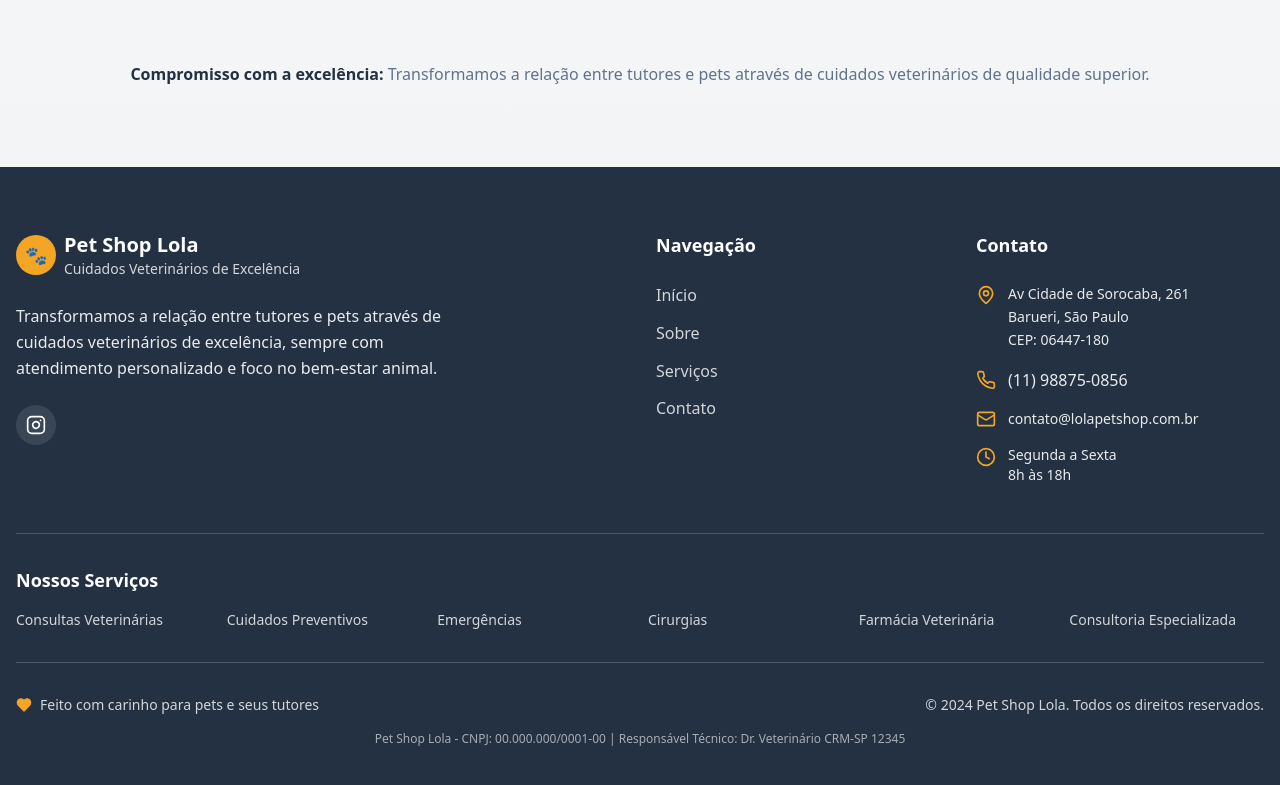
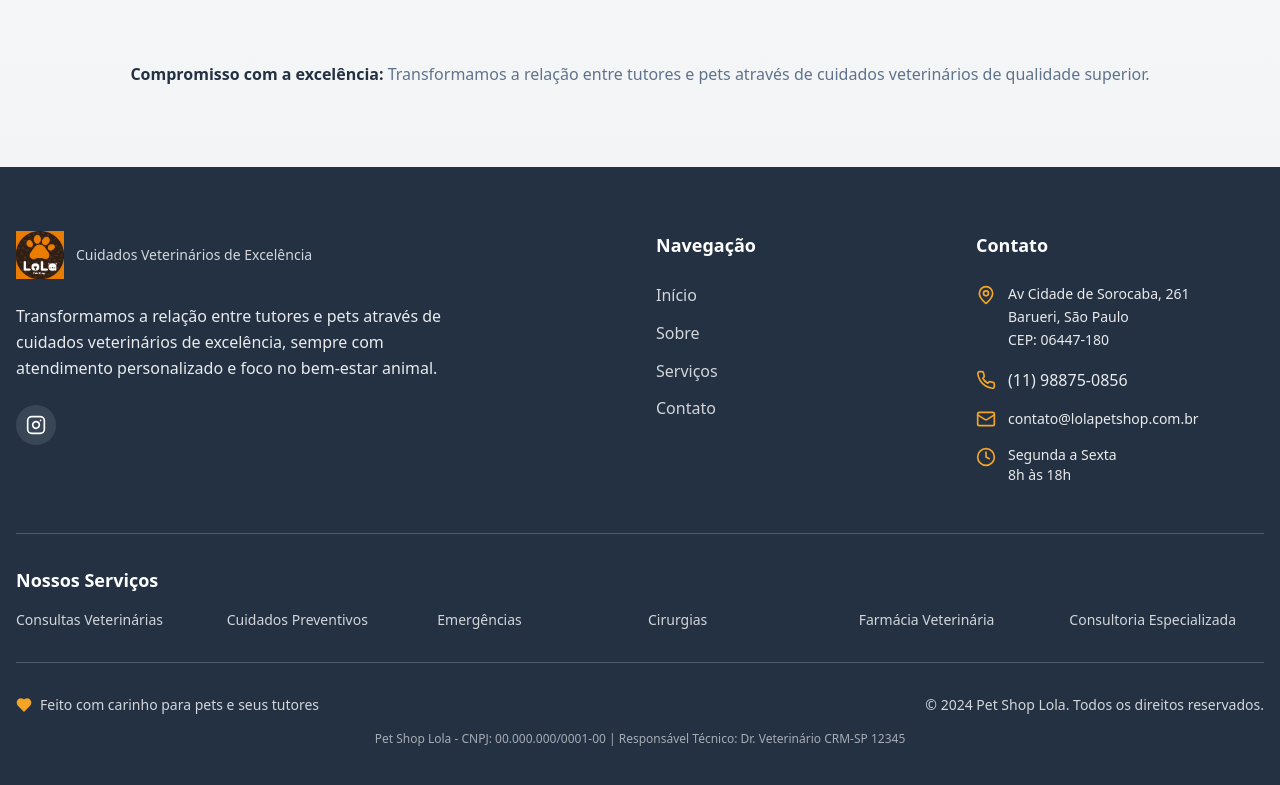
Before and after one commit to Agensy/pet-care-catalyst, a React (Vite) app: page / in a window 1280 px wide. Shown: the part 8714-9499 px from the top of the page. Built offline with nearby package versions, Linux system fonts and the light colour scheme.

Commit message:
Update footer logo
Altera o logo no rodapé do site.

```diff
--- a/src/components/Footer.tsx
+++ b/src/components/Footer.tsx
@@ -26,12 +26,13 @@ const Footer = () => {
         <div className="grid md:grid-cols-2 lg:grid-cols-4 gap-8 mb-12">
           {/* Brand Section */}
           <div className="lg:col-span-2">
-            <div className="flex items-center space-x-2 mb-6">
-              <div className="w-10 h-10 bg-primary rounded-full flex items-center justify-center">
-                <span className="text-primary-foreground font-bold text-lg">🐾</span>
-              </div>
+            <div className="flex items-center space-x-3 mb-6">
+              <img
+                src="/lovable-uploads/e8f893d6-7926-42ef-abe2-16b5a87c477c.png"
+                alt="Lola Pet Shop Logo"
+                className="w-12 h-12 object-contain"
+              />
               <div>
-                <h3 className="text-xl font-bold">Pet Shop Lola</h3>
                 <p className="text-sm text-background/80">Cuidados Veterinários de Excelência</p>
               </div>
             </div>
```
